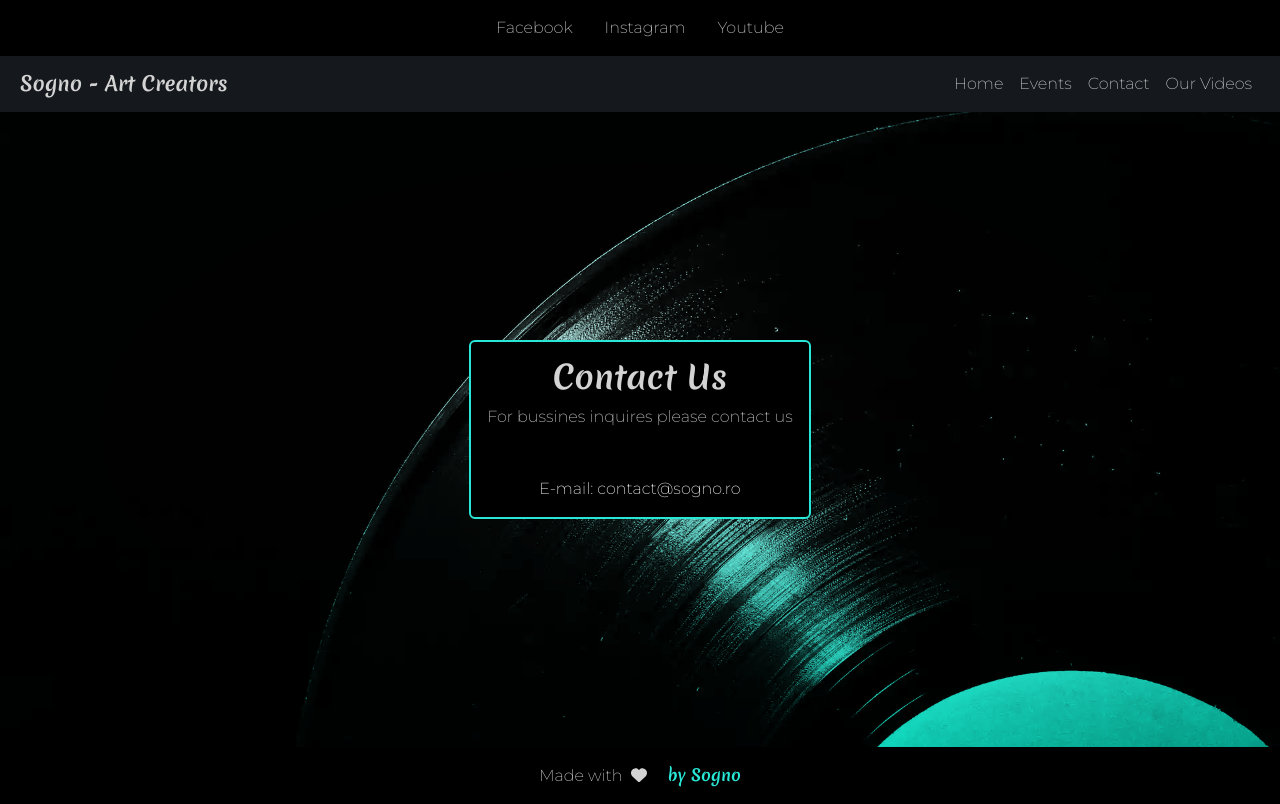
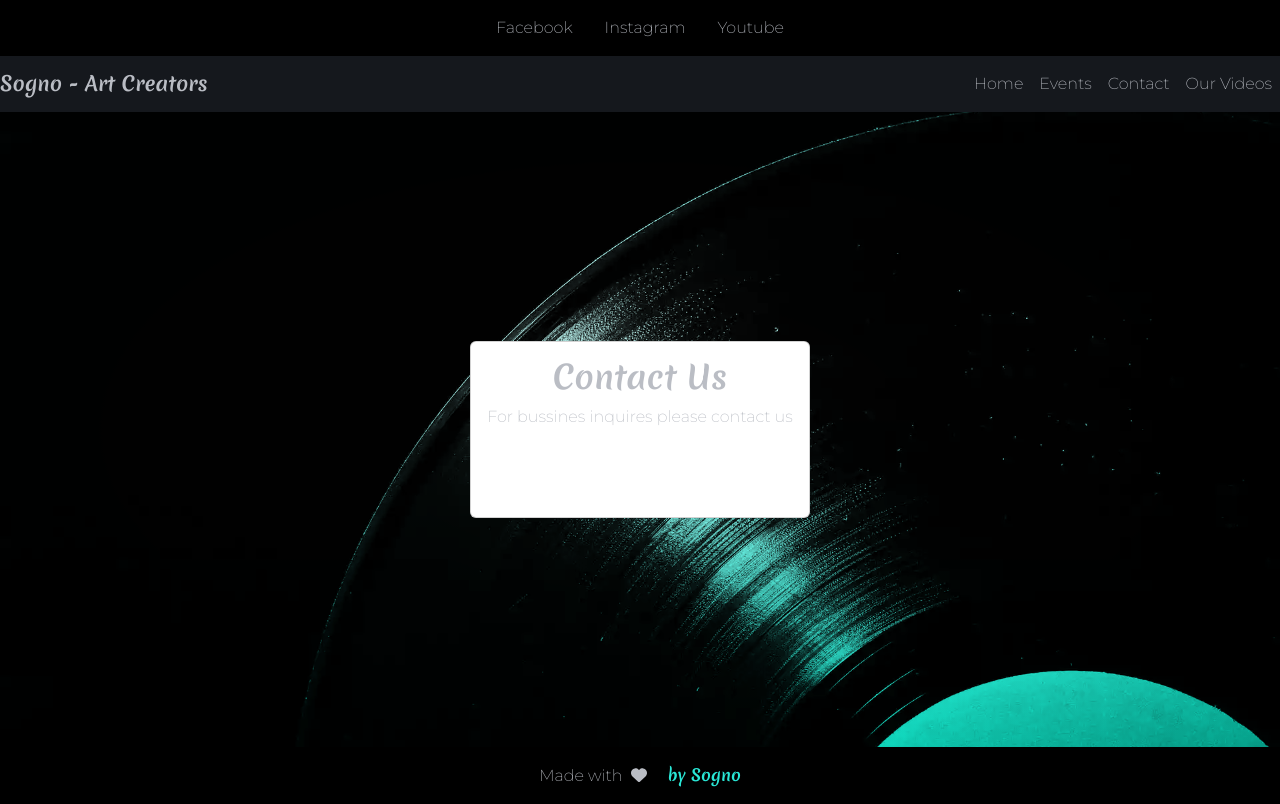
Before and after one commit to silviu-cpu/sogno-upgrade, a Next.js app: page /contact in a window 1280 px wide. Built offline with nearby package versions, Linux system fonts and the light colour scheme.

Commit message:
Fixed navbar

```diff
--- a/components/footer.js
+++ b/components/footer.js
@@ -8,7 +8,7 @@ export default function Footer() {
             <footer className="text-center text-lg-start navbar-grayer">
                 <div className="text-center p-3  text-color montserrat">
                     <span className='pr'>Made with</span> <FontAwesomeIcon icon={faHeart} />
-                    <Link className="text-dark text-color copyright merienda footer pl" href="/">by Sogno</Link>
+                    <Link className="copyright merienda footer pl" href="/">by Sogno</Link>
                 </div>
             </footer>
         </div>
--- a/pages/_app.tsx
+++ b/pages/_app.tsx
@@ -3,10 +3,16 @@ import 'bootstrap/dist/css/bootstrap.css'
 import '../styles/events.scss'
 import '../styles/contact.scss'
 import '../styles/home.scss'
-
+import "bootstrap/dist/css/bootstrap.min.css";
+import { useEffect } from "react";
 
 import type { AppProps } from 'next/app'
 
 export default function App({ Component, pageProps }: AppProps) {
+
+  useEffect(() => {
+    require("bootstrap/dist/js/bootstrap.bundle.min.js");
+  }, []);
+
   return <Component {...pageProps} />
 }
--- a/pages/index.tsx
+++ b/pages/index.tsx
@@ -35,6 +35,10 @@ export default function Home() {
   };
   return (
     <div>
+      <Head>
+        <title>Sogno | Techno Lovers</title>
+        <meta property="og:title" content="Sogno | Techno Lovers" key="title" />
+      </Head>
       <Navbar />
       <div className="d-flex justify-content-start align-items-center background text-color ml-20">
         <div className="container">
--- a/styles/contact.scss
+++ b/styles/contact.scss
@@ -27,7 +27,7 @@
     color: #fff;
 }
 .text-color{
-    color:#BABDC4;
+    color:#BABDC4 !important;
 }
 
 .footer {
--- a/styles/events.scss
+++ b/styles/events.scss
@@ -112,6 +112,7 @@
     padding: 7px 0;
     background: transparent;
     transition: border-color 0.2s;
+    margin-bottom: 30px;
 
     &::placeholder {
       color: transparent;
@@ -157,11 +158,11 @@
 
 .btn-success {
   background-color:  $secondary !important;
-  color: #000;
-  font-weight: bold;
+  color: #000 !important;
+  font-weight: bold !important;
 
   &:hover {
-    color: #fff;
+    color: #fff !important;
     transition: 0.4 ease-in;
     font-weight: bold;
   }
--- a/styles/globals.css
+++ b/styles/globals.css
@@ -13,12 +13,16 @@ a {
   color: #BABDC4;
 }
 
-Link {
-  color: #BABDC4;
+a:focus {
+  color: #BABDC4 !important;
 }
 
 * {
   box-sizing: border-box;
+}
+
+input {
+  margin-bottom: 20px;
 }
 
 @media (prefers-color-scheme: dark) {
```
